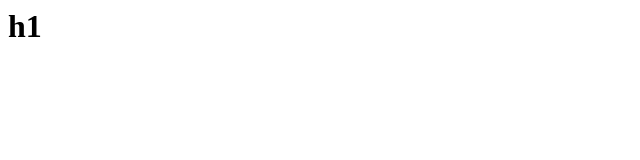
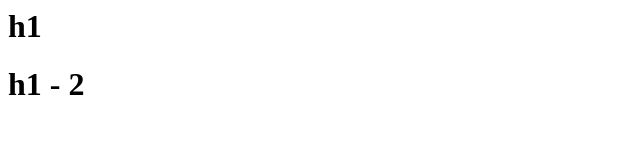
Before and after one commit to marketes16/ESEI, a plain HTML site: page src/other.html in a window 1280 px wide. Shown: the whole page, without its empty margins (0-640 px from the left). Drawn offline with Linux system fonts and the light colour scheme.

```diff
--- a/src/other.html
+++ b/src/other.html
@@ -1,3 +1,4 @@
 <html>
 <h1> h1 </h1>
+<h1> h1 - 2 </h1>
 </htlm>
```
